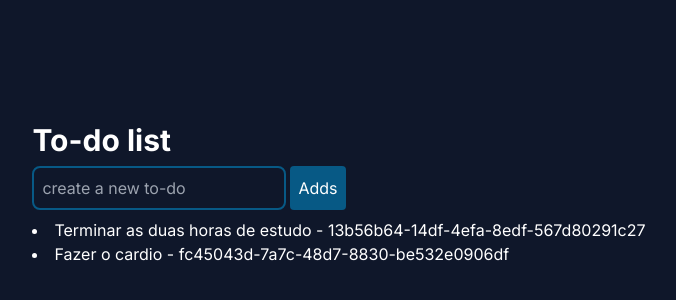
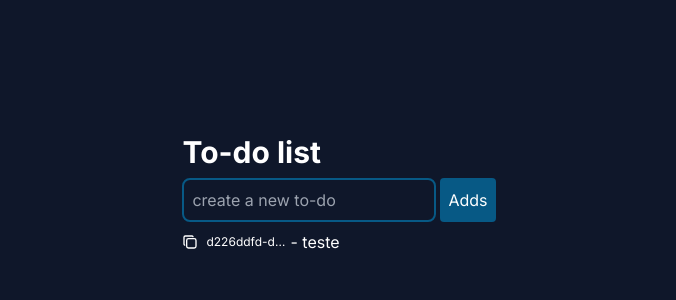
Before and after one commit to viniciusferreira7/next-zustand-redux, a Next.js app: page / in a window 1280 px wide. Shown: the part 206-506 px from the top of the page, without its empty margins (301-977 px from the left). Built offline with nearby package versions, Linux system fonts and the light colour scheme.

Commit message:
feat: trigger actions from redux

```diff
--- a/package.json
+++ b/package.json
@@ -10,6 +10,7 @@
   },
   "dependencies": {
     "@reduxjs/toolkit": "^2.2.1",
+    "@tabler/icons-react": "^3.1.0",
     "next": "14.1.0",
     "prettier-plugin-tailwindcss": "^0.5.11",
     "react": "^18",
--- a/src/app/components/add-todo.tsx
+++ b/src/app/components/add-todo.tsx
@@ -1,14 +1,22 @@
 'use client'
 
 import { FormEvent } from 'react'
+import { useDispatch } from 'react-redux'
+import { add } from '../store'
 
 export function AddTodo() {
+  const dispatch = useDispatch()
+
   function handleAddNewTodo(event: FormEvent<HTMLFormElement>) {
     event.preventDefault()
 
     const formData = new FormData(event.currentTarget)
 
     const data = Object.fromEntries(formData)
+
+    const newTodo = data.create
+
+    dispatch(add(newTodo))
   }
 
   return (
--- a/src/app/components/todo-list.tsx
+++ b/src/app/components/todo-list.tsx
@@ -1,21 +1,34 @@
 'use client'
 
-import { useSelector } from 'react-redux'
-import { store } from '../store'
+import { useState } from 'react'
+import { useAppSelector } from '../store'
+import { IconCopy } from './ui/Icon-copy'
 
 export function TodoList() {
-  const todos = useSelector((store) => {
+  const [copiedId, setCopiedId] = useState('')
+
+  const todos = useAppSelector((store) => {
     return store.todo
   })
 
-  console.log({ store })
+  function handleCopyId(id: string) {
+    setCopiedId(id)
+    navigator.clipboard.writeText(id)
+  }
 
   return (
     <ul className="list-inside list-disc">
       {todos.map((todo) => {
         return (
-          <li key={todo.id}>
-            {todo.value} - {todo.id}
+          <li key={todo.id} className="flex gap-1">
+            <div
+              className="flex items-center gap-2 text-xs duration-150"
+              onClick={() => handleCopyId(todo.id)}
+            >
+              <IconCopy id={todo.id as string} copiedId={copiedId} />
+              <p className="w-20 truncate">{todo.id}</p>
+            </div>
+            <p> - {todo.value}</p>
           </li>
         )
       })}
--- /dev/null
+++ b/src/app/components/ui/Icon-copy.tsx
@@ -0,0 +1,18 @@
+import { IconCheckbox, IconCopy as IconCopyTabler } from '@tabler/icons-react'
+
+interface IconCopyProps {
+  copiedId: string
+  id: string
+}
+
+export function IconCopy({ copiedId, id }: IconCopyProps) {
+  return (
+    <>
+      {copiedId === id ? (
+        <IconCheckbox size={16} />
+      ) : (
+        <IconCopyTabler size={16} />
+      )}
+    </>
+  )
+}
--- a/src/app/layout.tsx
+++ b/src/app/layout.tsx
@@ -1,8 +1,6 @@
 import type { Metadata } from 'next'
 import { Inter } from 'next/font/google'
 import './globals.css'
-import { store } from './store'
-import { ReduxProvider } from './context/redux-provider'
 
 const inter = Inter({ subsets: ['latin'] })
 
@@ -18,9 +16,7 @@ export default function RootLayout({
 }>) {
   return (
     <html lang="en" className={inter.className}>
-      <body className="bg-slate-900 text-white">
-        <ReduxProvider>{children}</ReduxProvider>
-      </body>
+      <body className="bg-slate-900 text-white">{children}</body>
     </html>
   )
 }
--- a/src/app/page.tsx
+++ b/src/app/page.tsx
@@ -1,13 +1,16 @@
 import { AddTodo } from './components/add-todo'
 import { TodoList } from './components/todo-list'
+import { ReduxProvider } from './context/redux-provider'
 
 export default function Home() {
   return (
     <div className="grid h-screen w-full place-items-center">
       <main className="space-y-2">
         <h1 className="text-3xl font-bold">To-do list</h1>
-        <AddTodo />
-        <TodoList />
+        <ReduxProvider>
+          <AddTodo />
+          <TodoList />
+        </ReduxProvider>
       </main>
     </div>
   )
--- a/src/app/store/index.ts
+++ b/src/app/store/index.ts
@@ -1,15 +1,19 @@
 'use client'
 
 import { configureStore, createSlice } from '@reduxjs/toolkit'
+import { useSelector, TypedUseSelectorHook } from 'react-redux'
 import { v4 as uuidV4 } from 'uuid'
 
 const todoSlice = createSlice({
   name: 'todo',
   initialState: [
-    { id: uuidV4(), value: 'Terminar as duas horas de estudo' },
-    { id: uuidV4(), value: 'Fazer o cardio' },
+    { id: 'd226ddfd-d879-4f74-99ae-6309f1336992', value: 'teste' },
   ],
-  reducers: {},
+  reducers: {
+    add: (state, action) => {
+      state.push({ id: uuidV4(), value: action.payload })
+    },
+  },
 })
 
 export const store = configureStore({
@@ -17,3 +21,9 @@ export const store = configureStore({
     todo: todoSlice.reducer,
   },
 })
+
+export const { add } = todoSlice.actions
+
+export type RootState = ReturnType<typeof store.getState>
+
+export const useAppSelector: TypedUseSelectorHook<RootState> = useSelector
```
Also changed, not shown: 1 other file (tests, documents, lock files or other folders).
